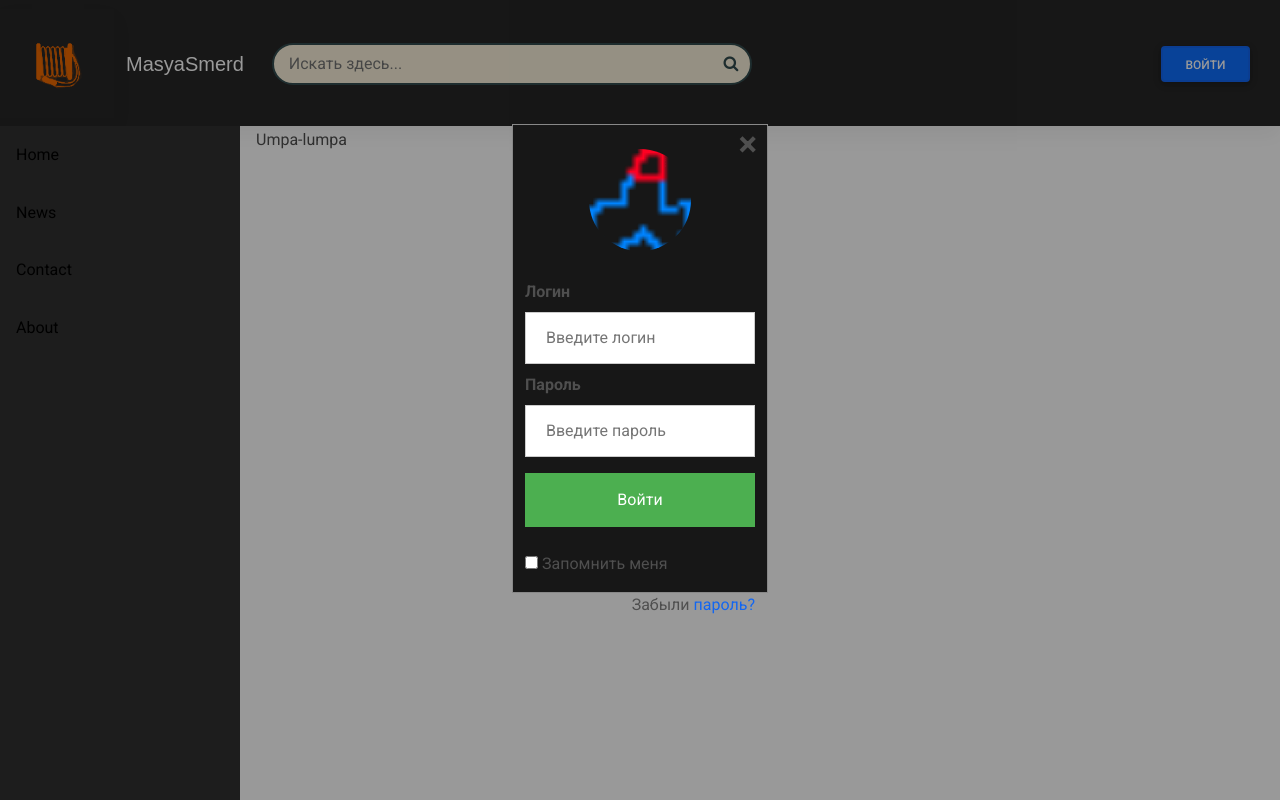
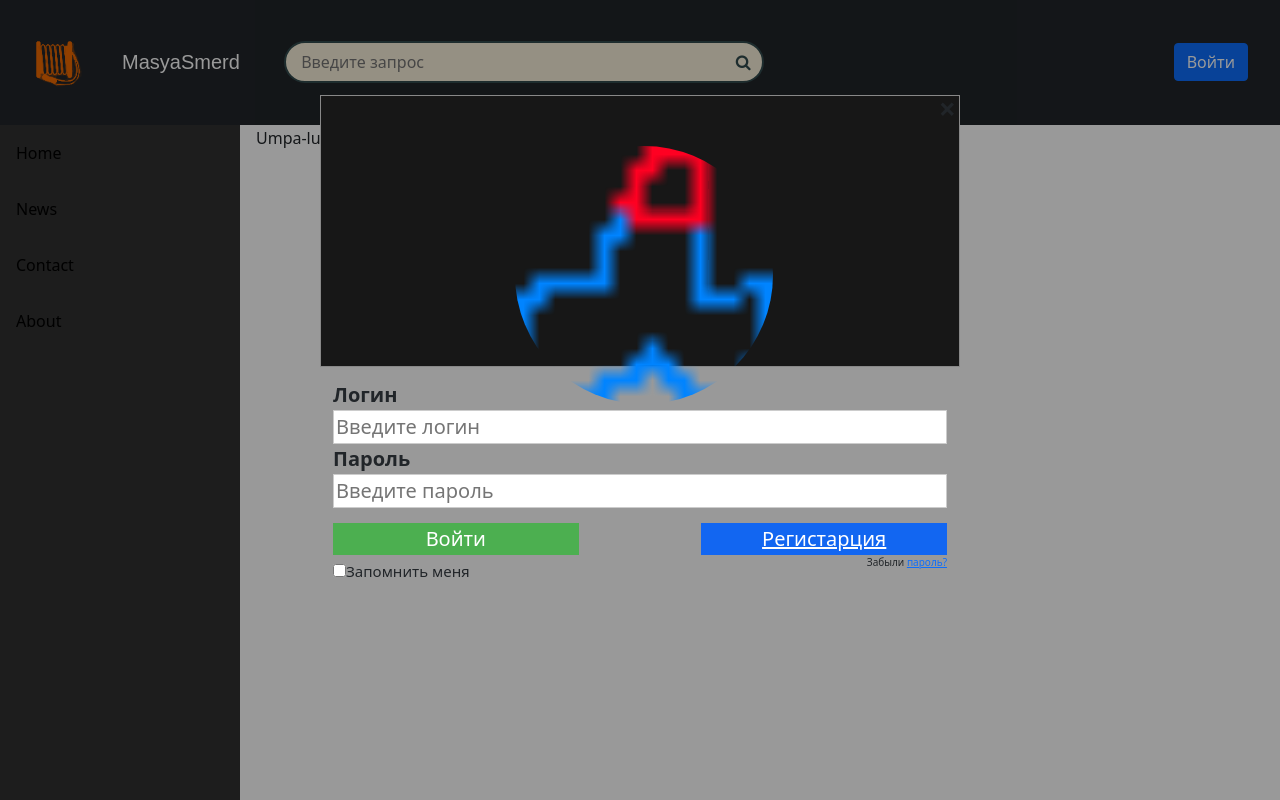
Before and after one commit to MasyaSmv/masyasm.ru, a PHP site: page /Registration-and-authorization-on-session/ in a window 1280 px wide, after a click on "Войти". Run offline with PHP 8.4, Linux system fonts and the light colour scheme; some libraries are stand-ins or nearby versions; some web fonts are replaced.

Commit message:
Size
Сделал размеры модального окна входа под все форматы

```diff
--- /dev/null
+++ b/css/modal_window.css
@@ -0,0 +1,539 @@
+/* МОДАЛЬНОЕ ОКНО */
+body {font-family: Arial, Helvetica, sans-serif;}
+
+button:hover {
+    opacity: 0.8;
+}
+
+/* Center the image and position the close button */
+.imgcontainer {
+    text-align: center;
+    margin: 24px 0 12px 0;
+    position: relative;
+}
+
+img.avatar {
+    width: 40%;
+    border-radius: 50%;
+}
+
+.container {
+    padding: 16px;
+}
+
+span.psw {
+    float: right;
+    margin-top: inherit;
+}
+
+/* The Modal (background) */
+.modal {
+    display: none; /* Hidden by default */
+    position: fixed; /* Stay in place */
+    z-index: 1; /* Sit on top */
+    left: 0;
+    top: 0;
+    width: 100%; /* Full width */
+    height: 100%; /* Full height */
+    overflow: auto; /* Enable scroll if needed */
+    background-color: rgb(0,0,0); /* Fallback color */
+    background-color: rgba(0,0,0,0.4); /* Black w/ opacity */
+    padding-top: 60px;
+}
+
+/* Modal Content/Box */
+.modal-content-animate {
+    background-color: #171717;
+    margin: 5% auto 15% auto; /* 5% from the top, 15% from the bottom and centered */
+    border: 1px solid #888;
+    width: 20%; /* Could be more or less, depending on screen size */
+}
+
+/* The Close Button (x) */
+.closer {
+    position: absolute;
+    right: 25px;
+    top: 0;
+    font-size: 35px;
+    font-weight: bold;
+    top: -32px;
+    right: 10px;
+}
+
+.closer:hover,
+.closer:focus {
+    color: rgb(255, 255, 255);
+    cursor: pointer;
+}
+
+/* Add Zoom Animation */
+.animate {
+    -webkit-animation: animatezoom 0.6s;
+    animation: animatezoom 0.6s
+}
+
+@-webkit-keyframes animatezoom {
+    from {-webkit-transform: scale(0)}
+    to {-webkit-transform: scale(1)}
+}
+
+@keyframes animatezoom {
+    from {transform: scale(0)}
+    to {transform: scale(1)}
+}
+
+.modal-content-animate {
+    width: 50%;
+    height: 25em;
+    display: flex;
+    margin-top: 5%;
+    flex-direction: column;
+}
+.imgcontainer {
+    text-align: center;
+    margin: 50px -7px -15px 0px;
+    position: relative;
+}
+.label {
+    font-size: 30px;
+}
+.closer {
+    font-size: 40px;
+    top: -65px;
+}
+.modal-container {
+    width: 94%;
+    margin: -5px 3%;
+    display: inline-block;
+    box-sizing: border-box;
+    font-size: 30px;
+    }
+.modal-input {
+    width: 100%;
+    display: inline-block;
+    border: 1px solid #ccc;
+    box-sizing: border-box;
+}
+.modal-button-login {
+    background-color: #4CAF50;
+    color: white;
+    border: none;
+    cursor: pointer;
+    width: 40%;
+    font-size: 30px;
+    margin-top: 15px;
+    float: left;
+}
+.modal-button-registration {
+    background-color: #1266f1;
+    color: white;
+    border: none;
+    cursor: pointer;
+    width: 40%;
+    font-size: 30px;
+    margin-top: 15px;
+    float: right;
+}
+span.psw {
+    float: right;
+    font-size: medium;
+    margin-top: auto;
+}
+.checkbox {
+    margin-inline: revert;
+    margin-left: 5em;
+    font-size: 20px;
+}
+
+@media screen and (max-width: 1900px) {
+    .modal-content-animate {
+        width: 50%;
+        height: 25em;
+        display: flex;
+        margin-top: 5%;
+        flex-direction: column;
+    }
+    .imgcontainer {
+        text-align: center;
+        margin: 50px -7px -15px 0px;
+        position: relative;
+    }
+    .label {
+        font-size: 30px;
+    }
+    .closer {
+        font-size: 40px;
+        top: -65px;
+    }
+    .modal-container {
+        width: 94%;
+        margin: -5px 3%;
+        display: inline-block;
+        box-sizing: border-box;
+        font-size: 30px;
+        }
+    .modal-input {
+        width: 100%;
+        display: inline-block;
+        border: 1px solid #ccc;
+        box-sizing: border-box;
+    }
+    .modal-button-login {
+        background-color: #4CAF50;
+        color: white;
+        border: none;
+        cursor: pointer;
+        width: 40%;
+        font-size: 30px;
+        margin-top: 15px;
+        float: left;
+    }
+    .modal-button-registration {
+        background-color: #1266f1;
+        color: white;
+        border: none;
+        cursor: pointer;
+        width: 40%;
+        font-size: 30px;
+        margin-top: 15px;
+        float: right;
+    }
+    span.psw {
+        float: right;
+        font-size: medium;
+        margin-top: auto;
+    }
+    .checkbox {
+        /* margin-inline: revert;
+        margin-left: 5em; */
+        font-size: 20px;
+    }
+}
+
+@media screen and (max-width: 1600px) {
+    .modal-content-animate {
+        width: 50%;
+        height: 25em;
+        display: flex;
+        margin-top: 5%;
+        flex-direction: column;
+    }
+    .imgcontainer {
+        text-align: center;
+        margin: 50px -7px -15px 0px;
+        position: relative;
+    }
+    .label {
+        font-size: 30px;
+    }
+    .closer {
+        font-size: 40px;
+        top: -65px;
+    }
+    .modal-container {
+        width: 94%;
+        margin: -5px 3%;
+        display: inline-block;
+        box-sizing: border-box;
+        font-size: 30px;
+        }
+    .modal-input {
+        width: 100%;
+        display: inline-block;
+        border: 1px solid #ccc;
+        box-sizing: border-box;
+    }
+    .modal-button-login {
+        background-color: #4CAF50;
+        color: white;
+        border: none;
+        cursor: pointer;
+        width: 40%;
+        font-size: 30px;
+        margin-top: 15px;
+        float: left;
+    }
+    .modal-button-registration {
+        background-color: #1266f1;
+        color: white;
+        border: none;
+        cursor: pointer;
+        width: 40%;
+        font-size: 30px;
+        margin-top: 15px;
+        float: right;
+    }
+    span.psw {
+        float: right;
+        font-size: medium;
+        margin-top: auto;
+    }
+    .checkbox {
+        margin-inline: revert;
+        margin-left: auto;
+        font-size: 20px;
+    }
+}
+
+@media screen and (max-width: 1300px) {
+    .modal-content-animate {
+        width: 50%;
+        height: 17em;
+        display: flex;
+        margin-top: 35px;
+        flex-direction: column;
+    }
+    .imgcontainer {
+        text-align: center;
+        margin: 50px -7px -35px 0px;
+        position: relative;
+    }
+    .label {
+        font-size: 20px;
+    }
+    .closer {
+        font-size: 30px;
+        top: -60px;
+    }
+    .modal-container {
+        width: 100%;
+        margin: -5px 0px;
+        display: inline-block;
+        box-sizing: border-box;
+        font-size: 20px;
+        }
+    .modal-input {
+        width: 100%;
+        display: inline-block;
+        border: 1px solid #ccc;
+        box-sizing: border-box;
+    }
+    .modal-button-login {
+        background-color: #4CAF50;
+        color: white;
+        border: none;
+        cursor: pointer;
+        width: 40%;
+        font-size: 20px;
+        margin-top: 15px;
+        float: left;
+    }
+    .modal-button-registration {
+        background-color: #1266f1;
+        color: white;
+        border: none;
+        cursor: pointer;
+        width: 40%;
+        font-size: 20px;
+        margin-top: 15px;
+        float: right;
+    }
+    span.psw {
+        float: right;
+        margin-top: auto;
+        font-size: x-small;
+    }
+    .checkbox {
+        margin-inline: revert;
+        margin-left: auto;
+        font-size: 15px;
+    }
+}
+
+@media screen and (max-width: 900px) {
+    .modal-content-animate {
+        width: 50%;
+        height: 87%;
+        display: flex;
+        margin-top: -10px;
+        flex-direction: column;
+    }
+    .imgcontainer {
+        text-align: center;
+        margin: 50px -7px -35px 0px;
+        position: relative;
+    }
+    .label {
+        font-size: 20px;
+    }
+    .closer {
+        font-size: 30px;
+        top: -60px;
+    }
+    .modal-container {
+        width: 100%;
+        margin: -5px 0px;
+        display: inline-block;
+        box-sizing: border-box;
+        font-size: 20px;
+        }
+    .modal-input {
+        width: 100%;
+        display: inline-block;
+        border: 1px solid #ccc;
+        box-sizing: border-box;
+    }
+    .modal-button-login {
+        background-color: #4CAF50;
+        color: white;
+        border: none;
+        cursor: pointer;
+        width: 40%;
+        font-size: 20px;
+        margin-top: 15px;
+        float: left;
+    }
+    .modal-button-registration {
+        background-color: #1266f1;
+        color: white;
+        border: none;
+        cursor: pointer;
+        width: 40%;
+        font-size: 20px;
+        margin-top: 15px;
+        float: right;
+    }
+    span.psw {
+        float: right;
+        margin-top: auto;
+        font-size: x-small;
+    }
+    .checkbox {
+        margin-inline: revert;
+        margin-left: auto;
+        font-size: 15px;
+    }
+}
+
+@media screen and (max-width: 700px) {
+    .modal-content-animate {
+        width: 50%;
+        height: auto;
+        display: flex;
+        margin-top: -35px;
+        flex-direction: column;
+    }
+    .imgcontainer {
+        text-align: center;
+        margin: 35px -9px -40px 0px;;
+        position: relative;
+    }
+    .label {
+        font-size: 10px;
+    }
+    .closer {
+        font-size: 10px;
+        top: -38px;
+    }
+    .modal-container {
+        width: 100%;
+        margin: -5px 0px;
+        display: inline-block;
+        box-sizing: border-box;
+        font-size: 10px;
+        }
+    .modal-input {
+        width: 100%;
+        display: inline-block;
+        border: 1px solid #ccc;
+        box-sizing: border-box;
+    }
+    .modal-button-login {
+        background-color: #4CAF50;
+        color: white;
+        border: none;
+        cursor: pointer;
+        width: 40%;
+        font-size: 10px;
+        margin-top: 5px;
+        margin-bottom: 5px;
+        float: left;
+    }
+    .modal-button-registration {
+        background-color: #1266f1;
+        color: white;
+        border: none;
+        cursor: pointer;
+        width: 40%;
+        font-size: 10px;
+        margin-top: 5px;
+        margin-bottom: 5px;
+        float: right;
+    }
+    span.psw {
+        float: right;
+        margin-top: inherit;
+    }
+    .checkbox {
+        vertical-align: sub;
+        margin-inline: revert;
+        margin-left: auto;
+        font-size: 10px;
+    }
+}
+
+@media screen and (max-width: 400px) {
+    .modal-content-animate {
+        width: 100%;
+        height: auto;
+        display: flex;
+        margin-top: -60px;
+        flex-direction: column;
+    }
+    .imgcontainer {
+        text-align: center;
+        margin: 28px -9px -40px 0px;;
+        position: relative;
+    }
+    .label {
+        font-size: 10px;
+    }
+    .closer {
+        font-size: 10px;
+    }
+    .modal-container {
+        width: 100%;
+        margin: -5px 0px;
+        display: inline-block;
+        box-sizing: border-box;
+        font-size: 10px;
+        }
+    .modal-input {
+        width: 100%;
+        display: inline-block;
+        border: 1px solid #ccc;
+        box-sizing: border-box;
+    }
+    .modal-button-login {
+        background-color: #4CAF50;
+        color: white;
+        border: none;
+        cursor: pointer;
+        width: 40%;
+        font-size: 10px;
+        margin-top: 5px;
+        margin-bottom: 5px;
+        float: left;
+    }
+    .modal-button-registration {
+        background-color: #1266f1;
+        color: white;
+        border: none;
+        cursor: pointer;
+        width: 40%;
+        font-size: 10px;
+        margin-top: 5px;
+        margin-bottom: 5px;
+        float: right;
+    }
+    span.psw {
+        float: right;
+        margin-top: inherit;
+    }
+    .checkbox {
+        vertical-align: sub;
+        margin-inline: revert;
+        margin-left: auto;
+        font-size: 10px;
+    }
+}
--- a/css/style.css
+++ b/css/style.css
@@ -88,9 +88,6 @@
   position: relative;
   transition: .3s linear;
 }
-.d7 input:focus {
-  width: 32em;
-}
 .d7 button {
   width: 42px;
   height: 42px;
@@ -116,16 +113,13 @@
     height: auto;
     position: relative;
   }
-  .d7 input:focus {
-    width: 43.1em;
-  }
   .d7 button {
     width: 42px;
     height: 42px;
     background: none;
     border: none;
     position: absolute;
-    left: 40.5em;
+    left: 43em;
     top:-5px;
   }
 }
@@ -137,9 +131,6 @@
     width: 250%;
     height: auto;
     position: relative;
-  }
-  .d7 input:focus {
-    width: 31.6em;
   }
   .d7 button {
     width: 42px;
@@ -159,112 +150,13 @@
     height: auto;
     position: relative;
   }
-  .d7 input:focus {
-    width: 16em;
-  }
   .d7 button {
     width: 42px;
     height: 42px;
     background: none;
     border: none;
     position: absolute;
-    right: 0;
+    left: auto;
     top:-5px;
   }
 }
-
-
- /* МОДАЛЬНОЕ ОКНО */
-body {font-family: Arial, Helvetica, sans-serif;}
-
-button:hover {
-    opacity: 0.8;
-}
-
-/* Center the image and position the close button */
-.imgcontainer {
-    text-align: center;
-    margin: 24px 0 12px 0;
-    position: relative;
-}
-
-img.avatar {
-    width: 40%;
-    border-radius: 50%;
-}
-
-.container {
-    padding: 16px;
-}
-
-span.psw {
-    float: right;
-    padding-top: 16px;
-}
-
-/* The Modal (background) */
-.modal {
-    display: none; /* Hidden by default */
-    position: fixed; /* Stay in place */
-    z-index: 1; /* Sit on top */
-    left: 0;
-    top: 0;
-    width: 100%; /* Full width */
-    height: 100%; /* Full height */
-    overflow: auto; /* Enable scroll if needed */
-    background-color: rgb(0,0,0); /* Fallback color */
-    background-color: rgba(0,0,0,0.4); /* Black w/ opacity */
-    padding-top: 60px;
-}
-
-/* Modal Content/Box */
-.modal-content-animate {
-    background-color: #171717;
-    margin: 5% auto 15% auto; /* 5% from the top, 15% from the bottom and centered */
-    border: 1px solid #888;
-    width: 20%; /* Could be more or less, depending on screen size */
-}
-
-/* The Close Button (x) */
-.closer {
-    position: absolute;
-    right: 25px;
-    top: 0;
-    font-size: 35px;
-    font-weight: bold;
-    top: -32px;
-    right: 10px;
-}
-
-.closer:hover,
-.closer:focus {
-    color: rgb(255, 255, 255);
-    cursor: pointer;
-}
-
-/* Add Zoom Animation */
-.animate {
-    -webkit-animation: animatezoom 0.6s;
-    animation: animatezoom 0.6s
-}
-
-@-webkit-keyframes animatezoom {
-    from {-webkit-transform: scale(0)}
-    to {-webkit-transform: scale(1)}
-}
-
-@keyframes animatezoom {
-    from {transform: scale(0)}
-    to {transform: scale(1)}
-}
-
-/* Change styles for span and cancel button on extra small screens */
-@media screen and (max-width: 300px) {
-    span.psw {
-       display: block;
-       float: none;
-    }
-    .cancelbtn {
-       width: 100%;
-    }
-}
--- a/header.php
+++ b/header.php
@@ -11,7 +11,8 @@ session_start();
     <meta name="viewport" content="width=device-width, initial-scale=1.0">
 
     <!-- Просто стили -->
-    <link rel="stylesheet" type="text/css" href="css/style.css?v=1.0.1.7">
+    <link rel="stylesheet" type="text/css" href="css/style.css?v=1.0.1.8">
+    <link rel="stylesheet" type="text/css" href="css/modal_window.css?v=1.0.0.1">
 
     <!-- Иконка вкладки -->
     <link rel="shortcut icon" type="image/x-icon" href="/favicon.ico">
@@ -68,7 +69,7 @@ session_start();
     <!-- Поиск -->
     <div class="d7">
       <form class="form-search">
-        <input class="input-search" type="text" placeholder="Искать здесь...">
+        <input class="input-search" type="text" placeholder="Введите запрос">
         <button class="button-search" type="submit"></button>
       </form>
     </div>
@@ -90,18 +91,24 @@ session_start();
 
         <!-- Логин -->
         <div class="container">
-          <label for="uname"><b>Логин</b></label>
-          <input type="text" placeholder="Введите логин" name="uname" required style="width: 100%; padding: 12px 20px; margin: 8px 0; display: inline-block; border: 1px solid #ccc; box-sizing: border-box;">
+          <div class="modal-container">
+            <label  for="uname"><b>Логин</b></label>
+            <input class="modal-input" type="text" placeholder="Введите логин" name="uname" required>
 
-        <!-- Пароль -->
-          <label for="psw"><b>Пароль</b></label>
-          <input type="password" placeholder="Введите пароль" name="psw" required style="width: 100%; padding: 12px 20px; margin: 8px 0; display: inline-block; border: 1px solid #ccc; box-sizing: border-box;">
-        <!-- Кнопка входа -->
-          <button type="submit" style="background-color: #4CAF50; color: white; padding: 14px 20px; margin: 8px 0; border: none; cursor: pointer; width: 100%;">Войти</button>
-          <label style="padding-top: 16px;">
-            <input type="checkbox" name="remember"> Запомнить меня
-          </label>
-          <span class="psw">Забыли <a href="#">пароль?</a></span>
+            <!-- Пароль -->
+              <label for="psw"><b>Пароль</b></label>
+              <input class="modal-input" type="password" required placeholder="Введите пароль" name="psw" >
+
+            <!-- Кнопки входов -->
+              <button class="modal-button-login" type="submit">Войти</button>
+              <button class="modal-button-registration" type="button"><a href="#" style="color: #ffffff">Регистарция</a></button>
+
+            <!-- Кнопки запоминания с броса паролей -->
+              <label class="checkbox">
+              <input type="checkbox" name="remember" >Запомнить меня
+              </label>
+              <span class="psw">Забыли <a href="#">пароль?</a></span>
+          </div>
         </div>
       </form>
     </div>
```
Also changed, not shown: css/Other_Styles/mdb.dark.min.css (renamed from css/mdb.dark.min.css), css/Other_Styles/mdb.dark.rtl.min.css (renamed from css/mdb.dark.rtl.min.css), css/Other_Styles/mdb.min.css (renamed from css/mdb.min.css), css/Other_Styles/mdb.rtl.min.css (renamed from css/mdb.rtl.min.css), 8 other files.
